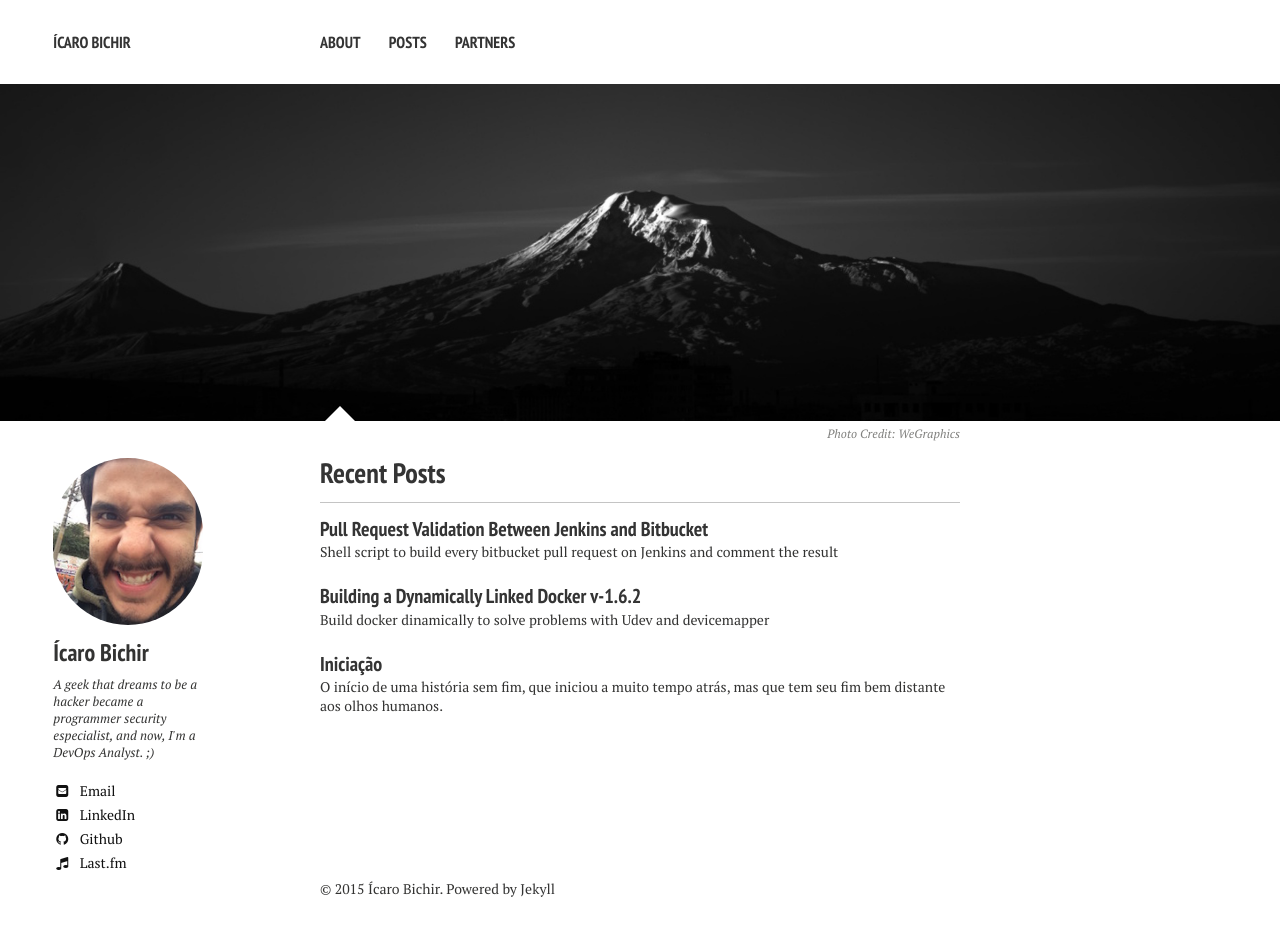
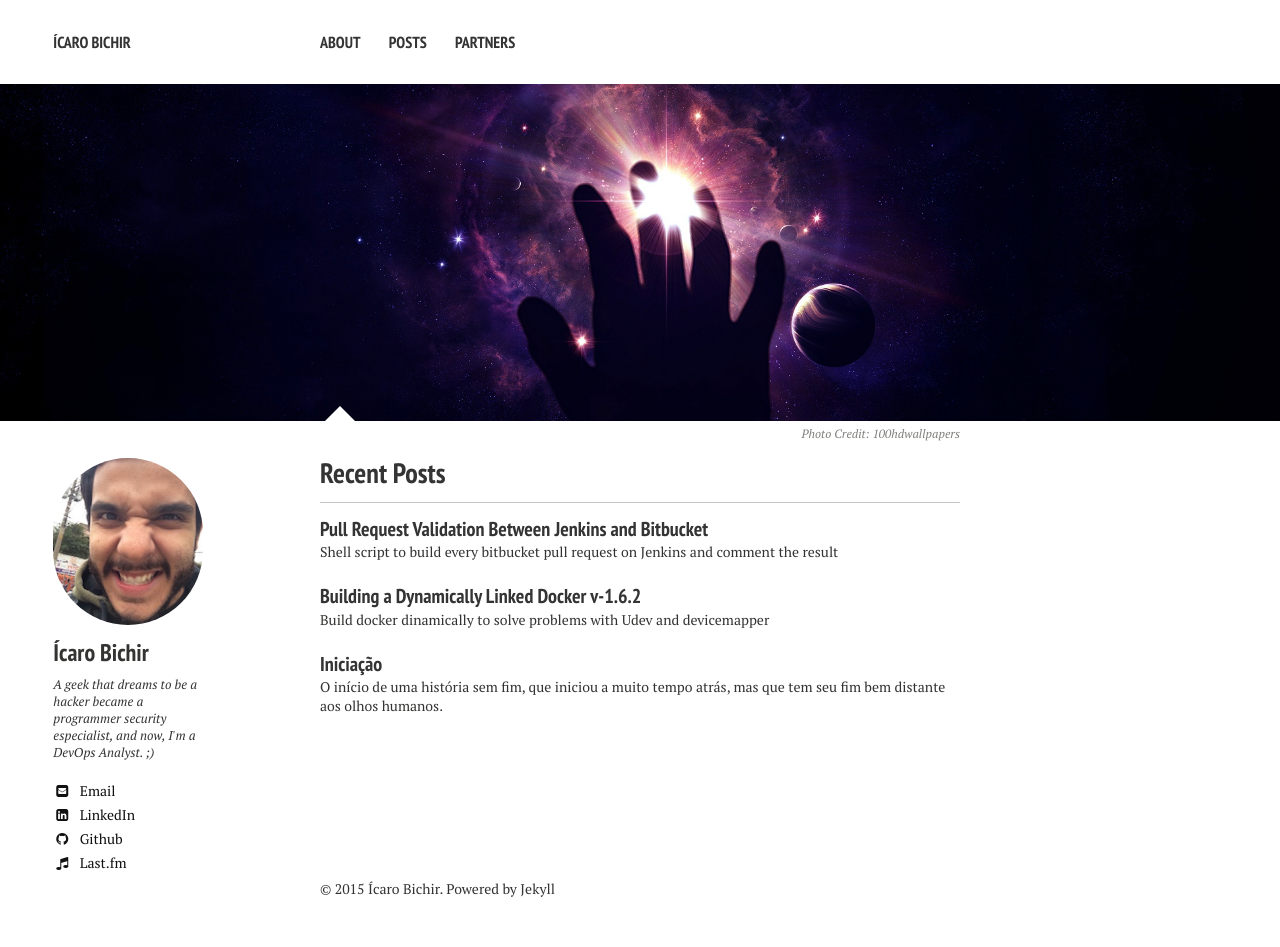
Before and after one commit to IcaroBichir/infocrazy, a Jekyll site: the page built from index.md, in a window 1280 px wide. Built offline with Jekyll 4.4.1, drawn with Linux system fonts in a browser that asks for light colours; nearby versions of some CDN libraries.

Commit message:
new index image

```diff
--- a/index.md
+++ b/index.md
@@ -4,6 +4,6 @@
 tags: [Jekyll, theme, responsive, blog, template]
 image:
   feature: sample-image-1.jpg
-  credit: WeGraphics
-  creditlink: http://wegraphics.net/downloads/free-ultimate-blurred-background-pack/
+  credit: 100hdwallpapers
+  creditlink: http://www.100hdwallpapers.com
 ---
```
Also changed, not shown: images/sample-image-1.jpg.
